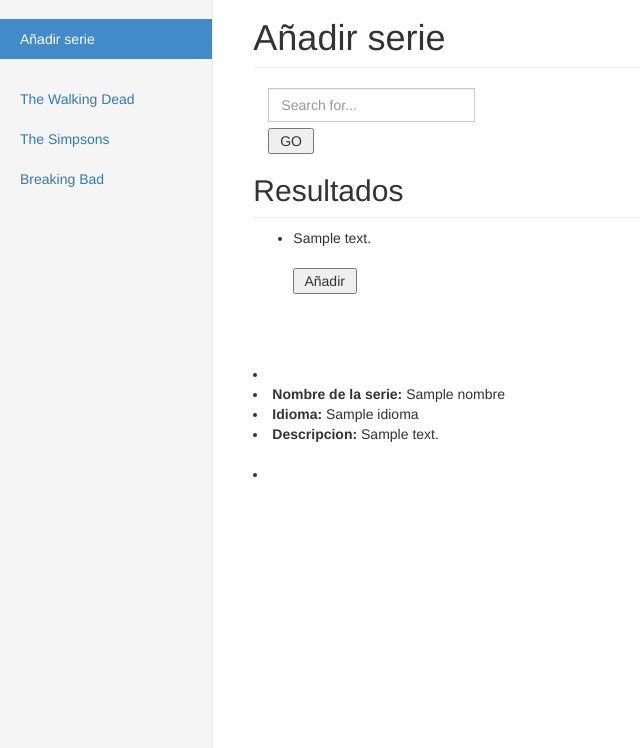
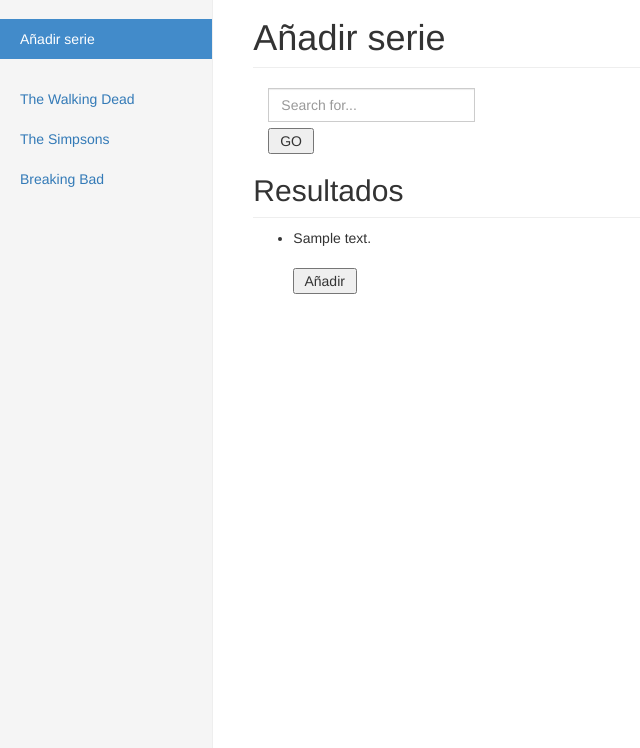
Before and after one commit to kikekr/TrackSeries, a Django app: template appseries/series/templates/series/NuevaSerie.html in a window 1280 px wide. Shown: the part 52-800 px from the top of the page, without its empty margins (0-640 px from the left). Run offline with Django 3.2, Linux system fonts and the light colour scheme; the template is opened without the code that fills it: most values are stand-ins (such as "Sample title", 1, 10 or a date in 2020); some libraries are stand-ins or nearby versions.

Commit message:
Corrigiendo errores, mostrando lista completa

```diff
--- a/appseries/series/templates/series/NuevaSerie.html
+++ b/appseries/series/templates/series/NuevaSerie.html
@@ -28,13 +28,11 @@
   <h2 class="sub-header">Resultados</h2>
   <div class="table-responsive">
   	<table class="table table-striped">
-        	<thead>
-            <tr>
 
 	<ul>
 	{% for data in data %}
 		{% for data in data %}
-					<li>{{data.text}}</li>
+			<li> {{ data.text }} </li>
 		{% endfor %}
 		<br>
 		<input type="submit" value=" Añadir " name="add"/>
@@ -42,13 +40,6 @@
 	{% endfor %}
 	</ul>
 
-		  	<li> {% if ID %}<li id="l1"><b> ID: </b>{{ ID }}</li> {% endif %}
-			<li> {% if nombre %}<b> Nombre de la serie: </b>{{ nombre }}{% endif %}
-			<li> {% if idioma %}<b> Idioma: </b>{{ idioma }}{% endif %}
-			<li> {% if descripcion %}<b> Descripcion: </b>{{ descripcion }}<br><br>{% endif %}
-			<li> {% if ID %}<input type="submit" value=" Añadir " name="add"/> <br>{% endif %}
-		    </tr>
-            </thead>
     </table>
   </div>
 
```
Also changed, not shown: appseries/series/views.py (+2 -7 lines). Lines whose indentation alone changed are shown as unchanged.
